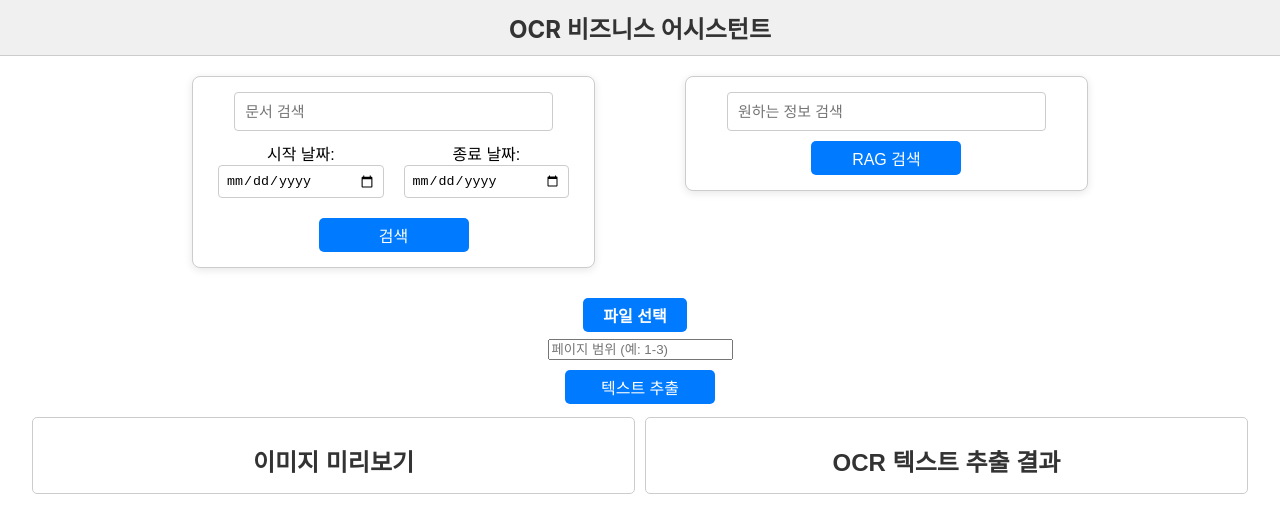
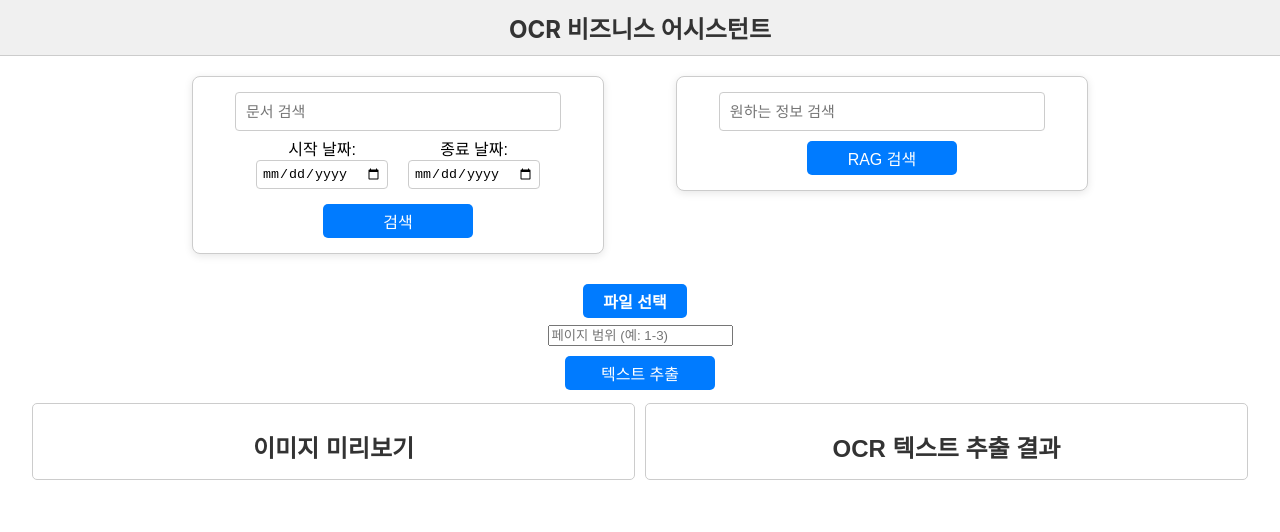
Before and after one commit to whgustj00/OCR-Business-Assistant, a React (Create React App) app in the folder ocr-app/: page / in a window 1280 px wide. Shown: the top 532 px of the page. Built offline with nearby package versions, Linux system fonts and the light colour scheme.

Commit message:
UI 소폭 변경

```diff
--- a/ocr-app/src/css/App.css
+++ b/ocr-app/src/css/App.css
@@ -90,20 +90,20 @@ pre {
 
 .search-left,
 .search-right {
-  width: 45%; /* 각 요소의 너비를 48%로 설정하여 여백을 확보 */
+  width: 46%; /* 각 요소의 너비를 45%로 설정하여 여백을 확보 */
 }
 
 .date-picker-container {
   display: flex;
   justify-content: space-between;
-  margin: 10px 0;
+  margin: 5px 10%;
   flex-wrap: wrap; /* 화면 축소 시 줄바꿈 */
 }
 
 .date-input {
   flex: 1; /* 가로 너비를 1:1 비율로 조정 */
   margin: 0 10px; /* 좌우 여백 추가 */
-  padding: 7px; /* 내부 여백 추가 */
+  padding: 5px; /* 내부 여백 추가 */
   border: 1px solid #ccc; /* 테두리 색상 */
   border-radius: 4px; /* 모서리 둥글게 */
 }
```
